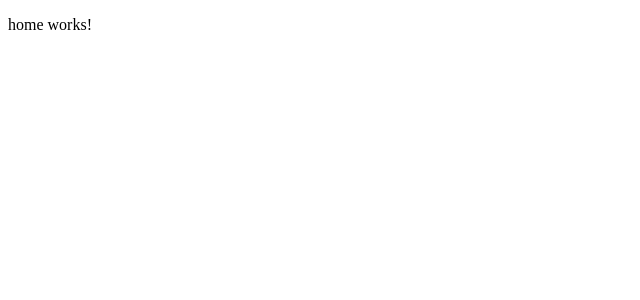
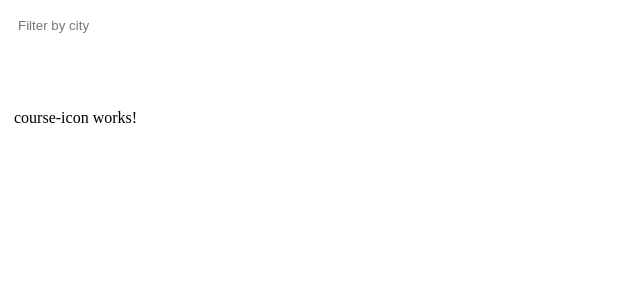
Before and after one commit to farhadahmed/AngularLMS, an Angular app: page / in a window 1280 px wide. Shown: the top 300 px of the page, without its empty margins (0-640 px from the left). Built offline with nearby package versions, Linux system fonts and the light colour scheme.

Commit message:
added CourseIcon component and connected it to the Home component

```diff
--- /dev/null
+++ b/src/app/course-icon/course-icon.component.ts
@@ -0,0 +1,16 @@
+import { Component } from '@angular/core';
+
+@Component({
+  selector: 'app-course-icon',
+  standalone: true,
+  imports: [],
+  template: `
+    <p>
+      course-icon works!
+    </p>
+  `,
+  styleUrl: './course-icon.component.css'
+})
+export class CourseIconComponent {
+
+}
--- a/src/app/home/home.component.css
+++ b/src/app/home/home.component.css
@@ -0,0 +1,40 @@
+.results {
+    display: grid;
+    column-gap: 14px;
+    row-gap: 14px;
+    grid-template-columns: repeat(auto-fill, minmax(400px, 400px));
+    margin-top: 50px;
+    justify-content: space-around;
+  }
+
+  input[type="text"] {
+    border: solid 1px var(--primary-color);
+    padding: 10px;
+    border-radius: 8px;
+    margin-right: 4px;
+    display: inline-block;
+    width: 30%;
+  }
+
+  button {
+    padding: 10px;
+    border: solid 1px var(--primary-color);
+    background: var(--primary-color);
+    color: white;
+    border-radius: 8px;
+  }
+
+  @media (min-width: 500px) and (max-width: 768px) {
+    .results {
+        grid-template-columns: repeat(2, 1fr);
+    }
+    input[type="text"] {
+        width: 70%;
+    }
+  }
+
+  @media (max-width: 499px) {
+    .results {
+        grid-template-columns: 1fr;
+    }
+  }
--- a/src/app/home/home.component.ts
+++ b/src/app/home/home.component.ts
@@ -1,13 +1,20 @@
 import { Component } from '@angular/core';
+import { CourseIconComponent } from "../course-icon/course-icon.component";
 
 @Component({
   selector: 'app-home',
   standalone: true,
-  imports: [],
+  imports: [CourseIconComponent],
   template: `
-    <p>
-      home works!
-    </p>
+    <section>
+        <form>
+          <input type="text" placeholder="Filter by city" #filter/>
+          <button class="primary" type="button">Search</button>
+        </form>
+    </section>
+    <section class="results">
+      <app-course-icon></app-course-icon>
+    </section>
   `,
   styleUrl: './home.component.css'
 })
```
Also changed, not shown: src/app/course-icon/course-icon.component.css (added), 1 other file (tests, documents, lock files or other folders).
